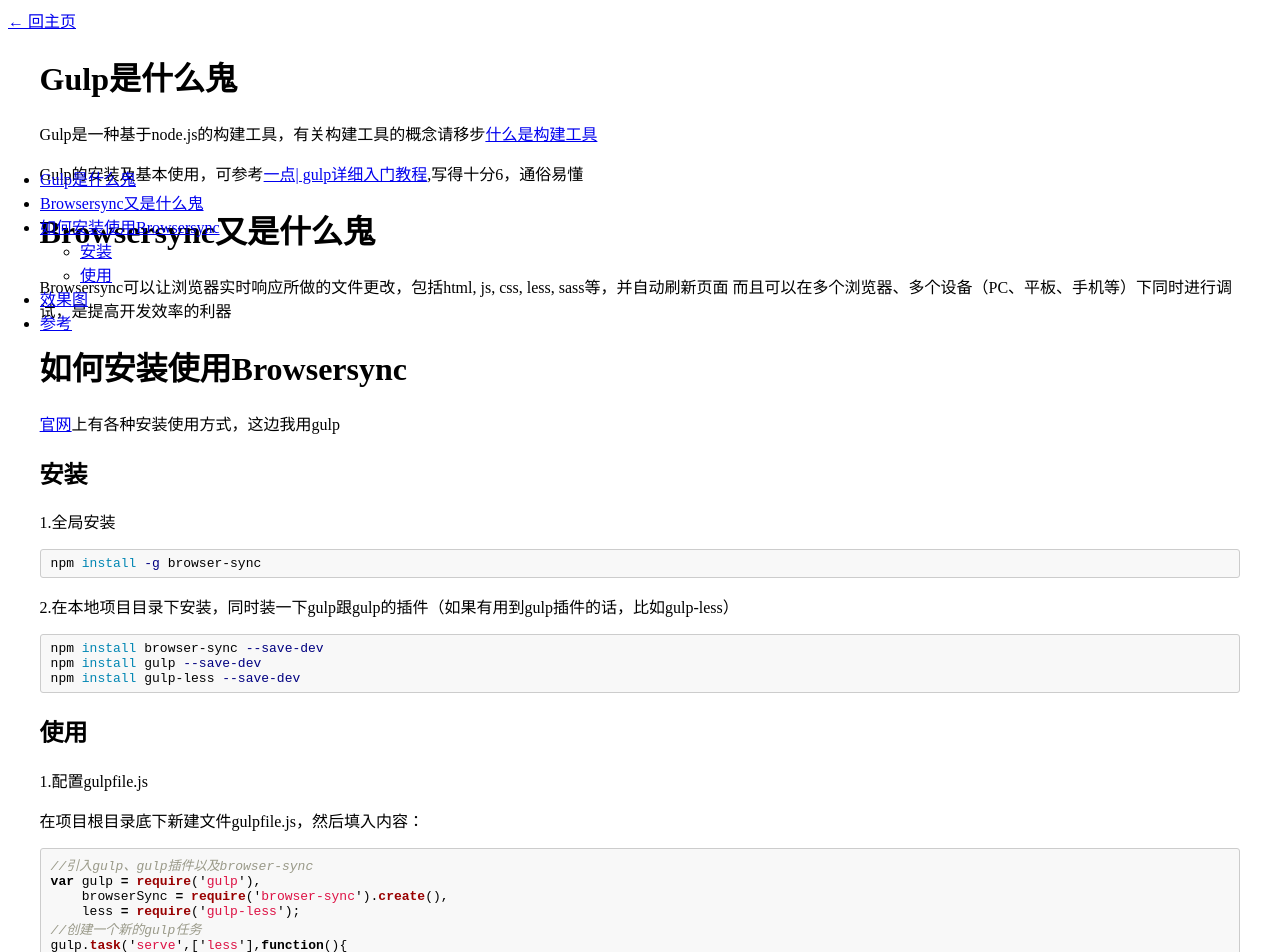
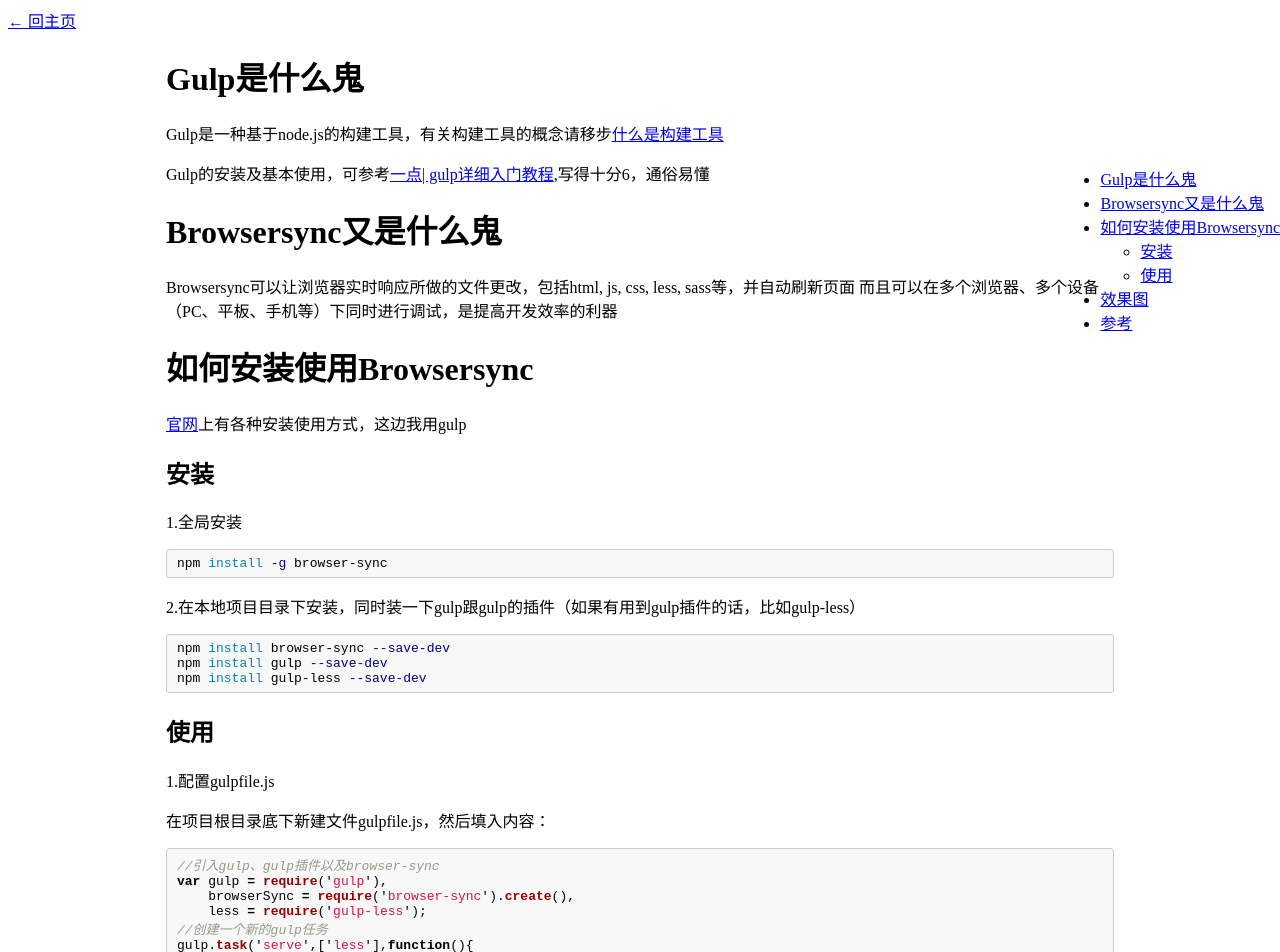
Before and after one commit to ChuChencheng/ChuChencheng.github.io, a Jekyll site: the page built from _posts/2016-08-17-use-browser-sync-with-gulp.md, in a window 1280 px wide. Shown: the top 952 px of the page. Built offline with Jekyll 4.4.1, drawn with Linux system fonts in a browser that asks for light colours; nearby versions of some CDN libraries.

Commit message:
update toc

```diff
--- a/css/default.css
+++ b/css/default.css
@@ -1,7 +1,6 @@
 .content {
     margin: 0 auto;
-    max-width: 95%;
-    display: box;
+    max-width: 75%;
 }
 
 img {
@@ -11,10 +10,6 @@ img {
 #markdown-toc {
     position: fixed;
     max-width: 200px;
-    left: 0px;
+    right: 0px;
     top: 150px;
 }
-
-.article-main {
-    box-flex: 1;
-}
```
